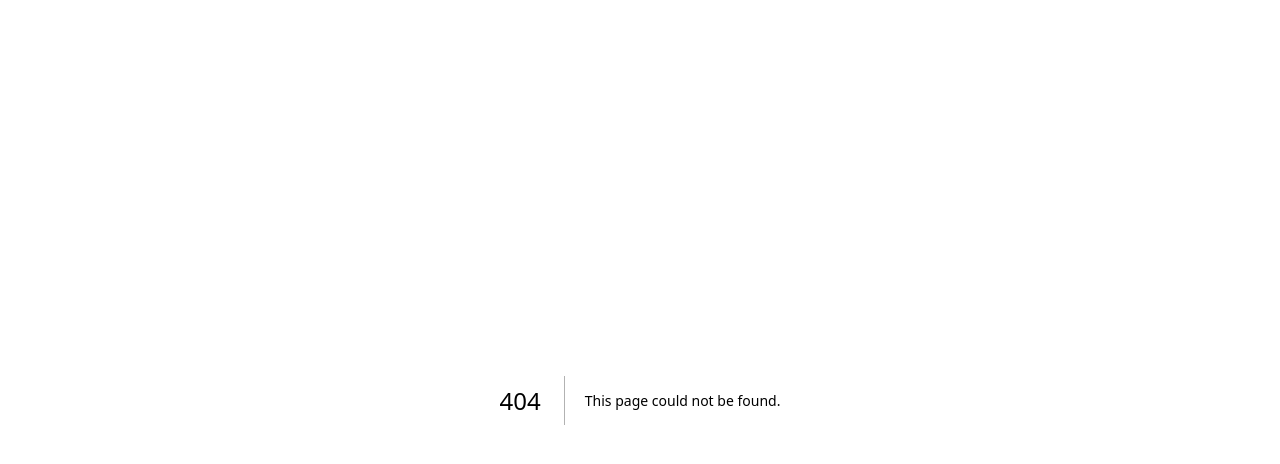
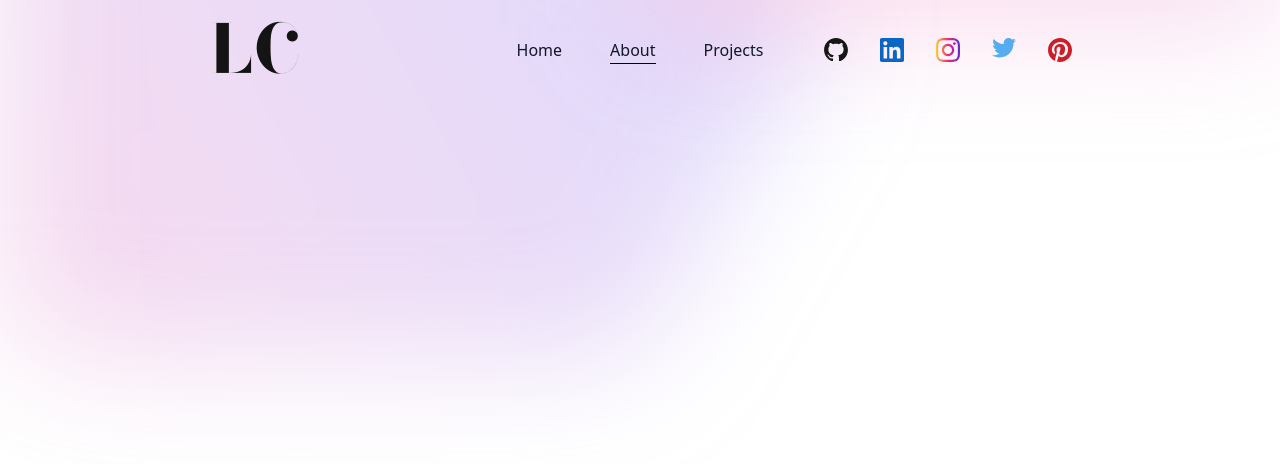
Before and after one commit to leo3210k/Portfolio, a Next.js app: page /about in a window 1280 px wide. Before the commit this address had no page. Shown: the top 464 px of the page. Built offline with nearby package versions, Linux system fonts and the light colour scheme.

Commit message:
add Header and Main to about page

```diff
--- /dev/null
+++ b/src/pages/about.jsx
@@ -0,0 +1,13 @@
+import '../app/globals.css'
+
+import Header from '@/components/Header'
+import Main from '@/components/Main'
+
+export default function About() {
+  return (
+    <div className="text-center bg-white">
+      <Header />
+      <Main />
+    </div>
+  )
+}
```
